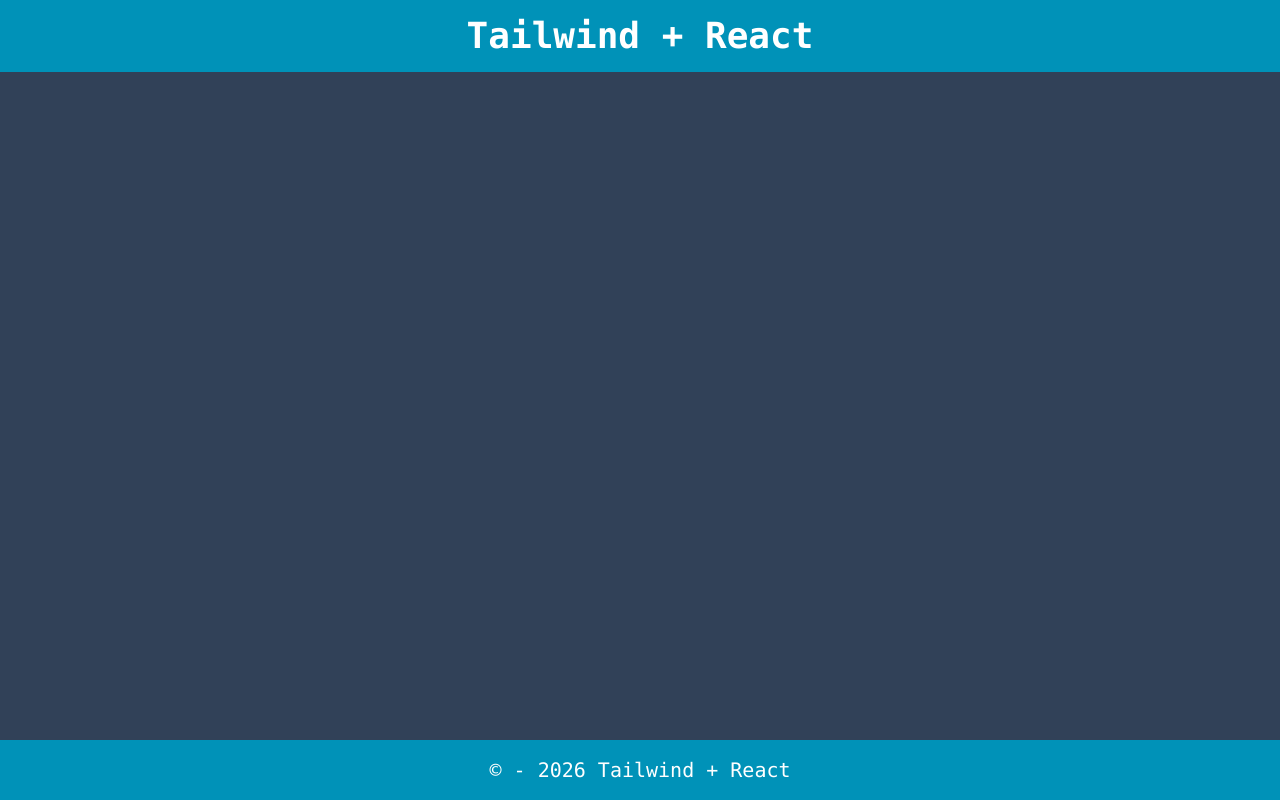
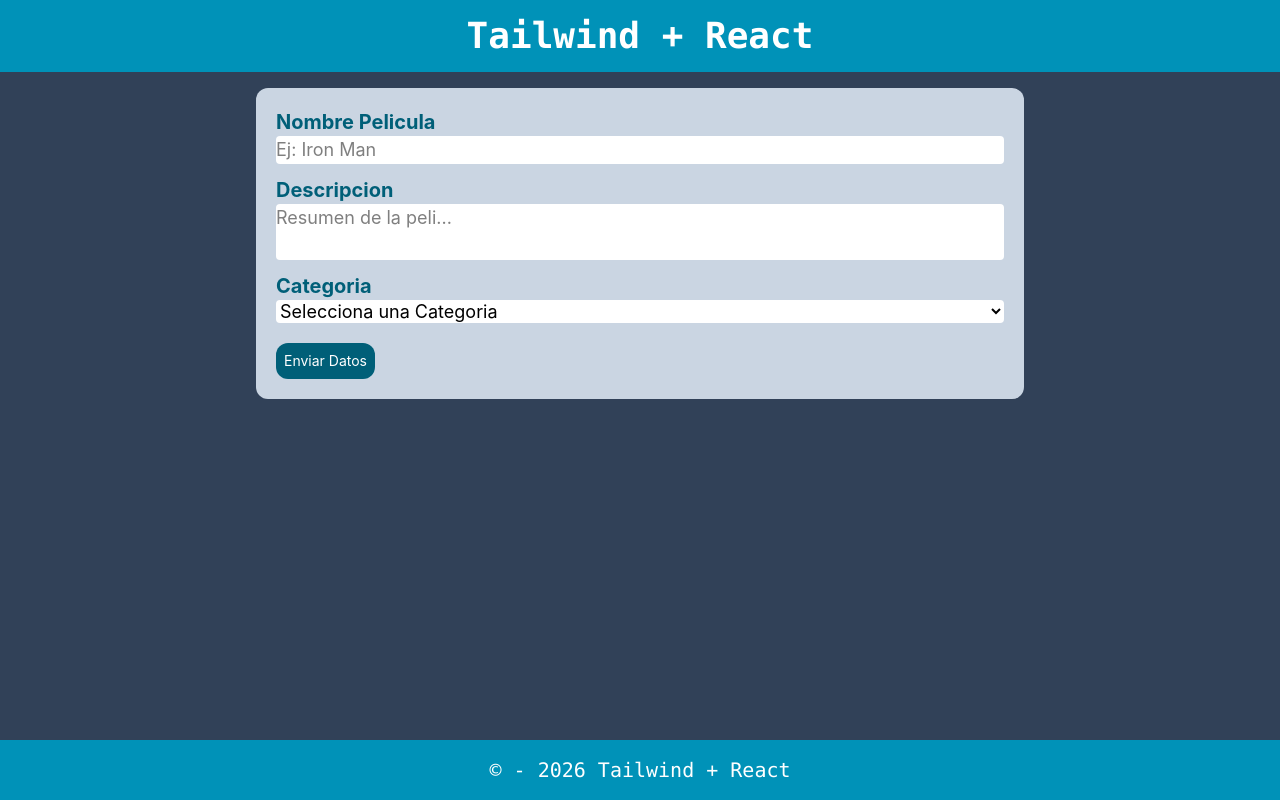
Before and after one commit to Juliancito1/TailwindReact-c12, a React (Vite) app: page / in a window 1280 px wide. Built offline with nearby package versions, Linux system fonts and the light colour scheme.

Commit message:
Se agrego un formulario al proyecto

```diff
--- /dev/null
+++ b/src/components/Formulario.jsx
@@ -0,0 +1,26 @@
+export const Formulario = () => {
+  return (
+    <div className="bg-slate-300 container mx-auto rounded-xl mt-4 max-w-3xl">
+      <form className="p-5">
+        <div className="mb-3">
+          <label htmlFor="nombre" className="text-xl text-cyan-800 font-bold">Nombre Pelicula</label>
+          <input className="bg-white block rounded w-full text-lg" placeholder="Ej: Iron Man" type="text" name="nombre" id="nombre" />
+        </div>
+        <div className="mb-3">
+          <label htmlFor="descripcion" className="text-xl text-cyan-800 font-bold">Descripcion</label>
+          <textarea className="bg-white block rounded w-full resize-none text-lg" placeholder="Resumen de la peli..." name="descripcion" id="descripcion"></textarea>
+        </div>
+        <div className="mb-3">
+          <label htmlFor="categoria" className="text-xl text-cyan-800 font-bold">Categoria</label>
+          <select className="bg-white block w-full text-lg rounded" name="categoria" id="categoria">
+            <option value="">Selecciona una Categoria</option>
+            <option value="accion">Accion</option>
+            <option value="comedia">Comedia</option>
+            <option value="otros">Otros</option>
+          </select>
+        </div>
+        <button className="bg-cyan-800 text-white p-2 rounded-xl text-sm mt-2">Enviar Datos</button>
+      </form>
+    </div>
+  );
+};
--- a/src/pages/Home.jsx
+++ b/src/pages/Home.jsx
@@ -1,9 +1,10 @@
+import { Formulario } from "../components/Formulario";
 
 
 export const Home = () => {
   return (
     <div>
-
+      <Formulario/>
     </div>
   );
 };
```
